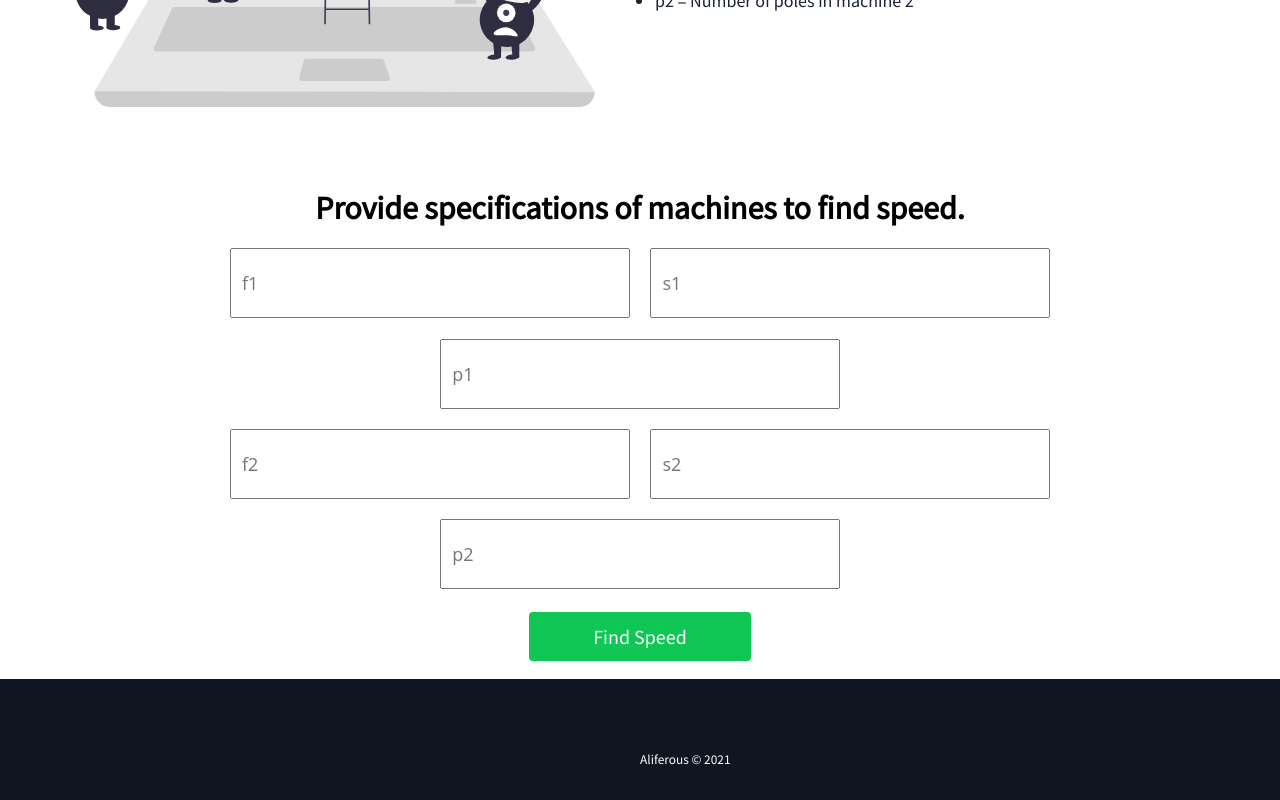
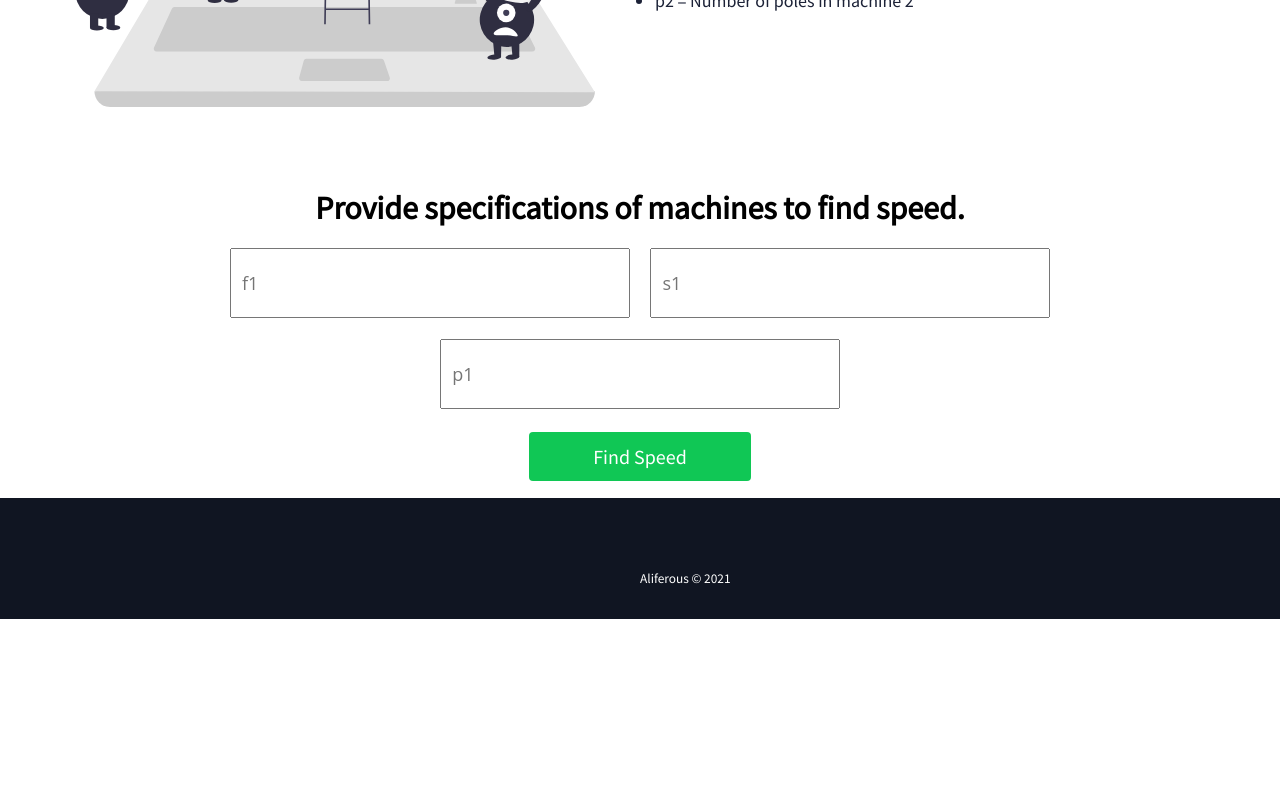
Before and after one commit to Aniket762/electrical-machines, a React (Create React App) app: page /machine-3 in a window 1280 px wide. Shown: the part 403-1203 px from the top of the page. After the commit the page ends 1022 px from the top, so only its background shows below. Built offline with nearby package versions, Linux system fonts and the light colour scheme.

Commit message:
case b and c forms

```diff
--- a/src/pages/machine2/machine2Form.js
+++ b/src/pages/machine2/machine2Form.js
@@ -39,23 +39,6 @@ function App() {
           placeholder="p1"
           className='boxes'
         />
-      </div>
-
-      <div className="number-inputs">
-        <input
-          type="number"
-          value={f2}
-          onChange={(e) => setf2(+e.target.value)}
-          placeholder="f2"
-          className='boxes'
-        />
-        <input
-          type="number"
-          value={s2}
-          onChange={(e) => sets2(+e.target.value)}
-          placeholder="s2"
-          className='boxes'
-        />
         <input
           type="number"
           value={p2}
--- a/src/pages/machine3/machine3Form.js
+++ b/src/pages/machine3/machine3Form.js
@@ -41,30 +41,6 @@ function App() {
           className='boxes'
         />
       </div>
-
-      <div className="number-inputs">
-        <input
-          type="number"
-          value={f2}
-          onChange={(e) => setf2(+e.target.value)}
-          placeholder="f2"
-          className='boxes'
-        />
-        <input
-          type="number"
-          value={s2}
-          onChange={(e) => sets2(+e.target.value)}
-          placeholder="s2"
-          className='boxes'
-        />
-        <input
-          type="number"
-          value={p2}
-          onChange={(e) => setp2(+e.target.value)}
-          placeholder="p2"
-          className='boxes'
-        />
-      </div>
       <button onClick={formulate} className='button'>Find Speed</button>
 
       <h2>{speed}</h2>
```
